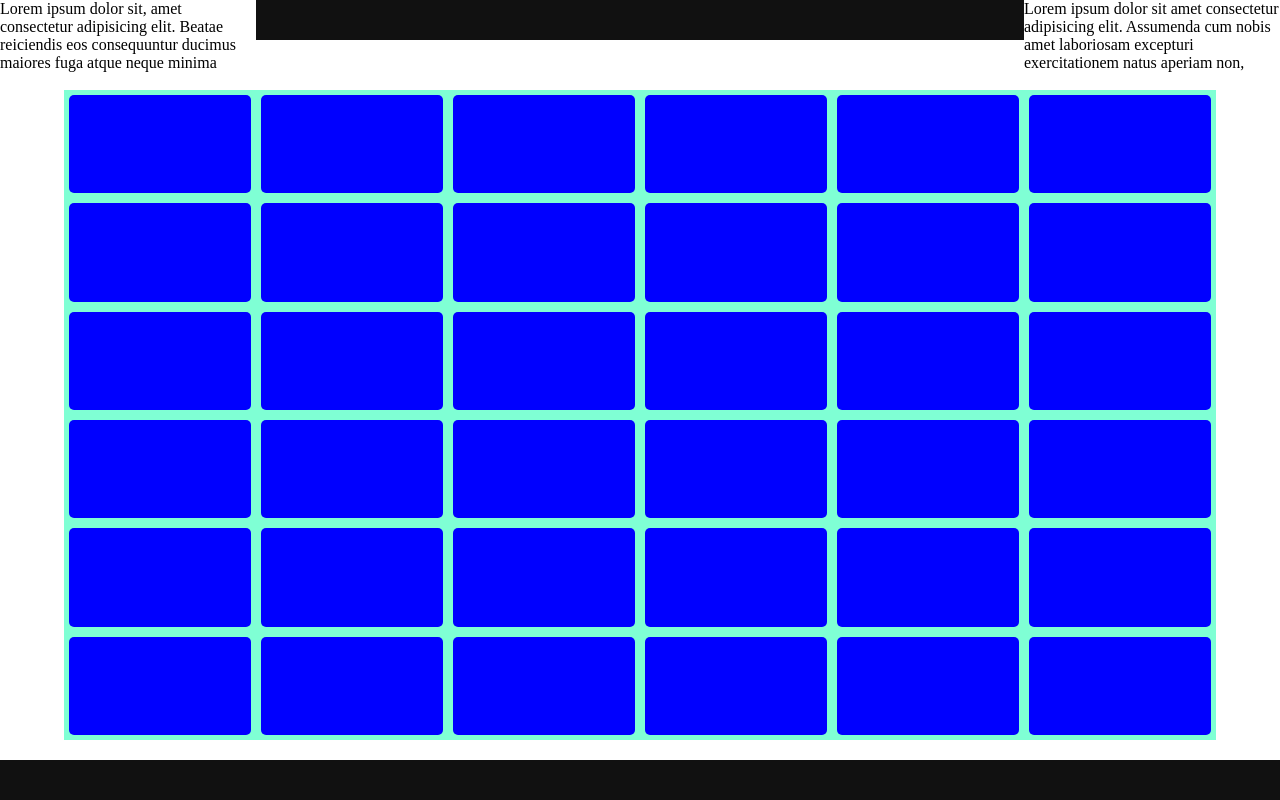
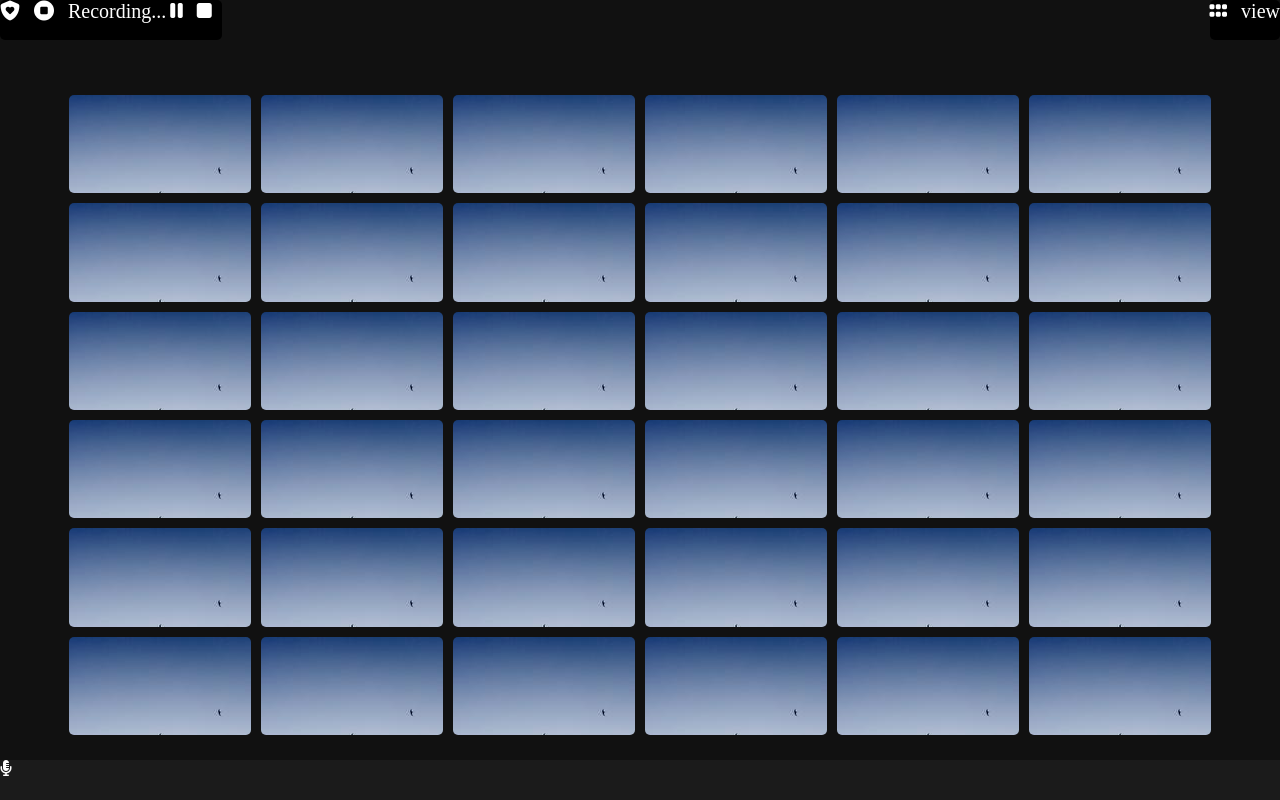
Before and after one commit to Greg1928/html-css-zoom, a plain HTML site: page index.html in a window 1280 px wide. Drawn offline with Linux system fonts and the light colour scheme.

Commit message:
added header feature

```diff
--- a/css/style.css
+++ b/css/style.css
@@ -5,6 +5,16 @@
     box-sizing: border-box;
 }
                     /* commons */
+.invert{
+    filter: invert(1);
+}
+.white{
+    color: white;
+    font-size: 20px;
+}
+body{
+    background-color: #111111;
+}
 header{
     display: flex;
     justify-content: space-between;
@@ -14,24 +24,32 @@ header{
 main{
     height: calc(100vh - 150px);
     margin-bottom: 20px;
+    background-color: #111111;
 }
 footer{
     height: 40px;
-    background-color: #111111;
+    background-color: #1b1b1b;
+    display: flex;
+    justify-content: space-between;
+
 }
 
 /* header */
 .left-nav, .right-nav{
-    background-color: white;
+    background-color: black;
     height: 40px;
-    max-width: 20%;
+    border-radius: 5px;
+}
+.left-nav i, .right-nav i{
+    font-size: 20px;
+    margin-right: 10px;
 }
 /* main */
 .main-container{
     max-width: 90%;
     margin: auto;
     height: calc(100vh - 150px);;
-    background-color: aquamarine;
+    background-color: #111111;
     display: flex;
     flex-wrap: wrap;
 
@@ -39,7 +57,19 @@ footer{
 .box{
     height: calc(100% / 6 - 10px);
     width: calc(100% / 6 - 10px);
-    background-color: blue;
+    background-image: url("../img/847-278x200.jpg");
     border-radius: 5px;
     margin: 5px;
 }
+
+.left-footer{
+    width: 30%;
+}
+
+.center-footer{
+    width: 60%;
+}
+
+.right-footer{
+    width: 10%;
+}
--- a/index.html
+++ b/index.html
@@ -6,23 +6,31 @@
         <meta name="viewport" content="width=device-width, initial-scale=1.0">
         <title>Zoom</title>
         <link rel="stylesheet" href="css/style.css">
+        <link rel="stylesheet" href="https://cdnjs.cloudflare.com/ajax/libs/font-awesome/6.1.1/css/all.min.css" integrity="sha512-KfkfwYDsLkIlwQp6LFnl8zNdLGxu9YAA1QvwINks4PhcElQSvqcyVLLD9aMhXd13uQjoXtEKNosOWaZqXgel0g==" crossorigin="anonymous" referrerpolicy="no-referrer" />
     </head>
     <body>
 
         <header>
             <!-- navigation bar  -->
             <div class="left-nav">
-                Lorem ipsum dolor sit, amet consectetur adipisicing elit. Beatae reiciendis eos consequuntur ducimus maiores fuga atque neque minima
+                <i class="fa-solid fa-shield-heart invert"></i>
+                <i class="fa-solid fa-circle-stop invert"></i>
+                <span class="white" >Recording...</span>
+                <i class="fa-solid fa-pause invert"></i>
+                <i class="fa-solid fa-stop invert"></i>
             </div>
             <div class="right-nav">
-                Lorem ipsum dolor sit amet consectetur adipisicing elit. Assumenda cum nobis amet laboriosam excepturi exercitationem natus aperiam non,
+                <i class="fa-solid fa-grip invert"></i>
+                <span class="white">view</span>
             </div>
         </header>
         <!-- body page -->
         <main>
             <div class="main-container">
 
-                    <div class="box"></div>
+                    <div class="box">
+
+                    </div>
                     <div class="box"></div>
                     <div class="box"></div>
                     <div class="box"></div>
@@ -62,6 +70,13 @@
                 </div>
 
         </main>
-        <footer></footer>
+        <footer>
+            <div class="left-footer">
+                <i class="fa-solid fa-microphone-lines invert"></i>
+
+            </div>
+            <div class="center-footer"></div>
+            <div class="right-footer"></div>
+        </footer>
     </body>
 </html>
```
Also changed, not shown: img/847-278x200.jpg (added).
